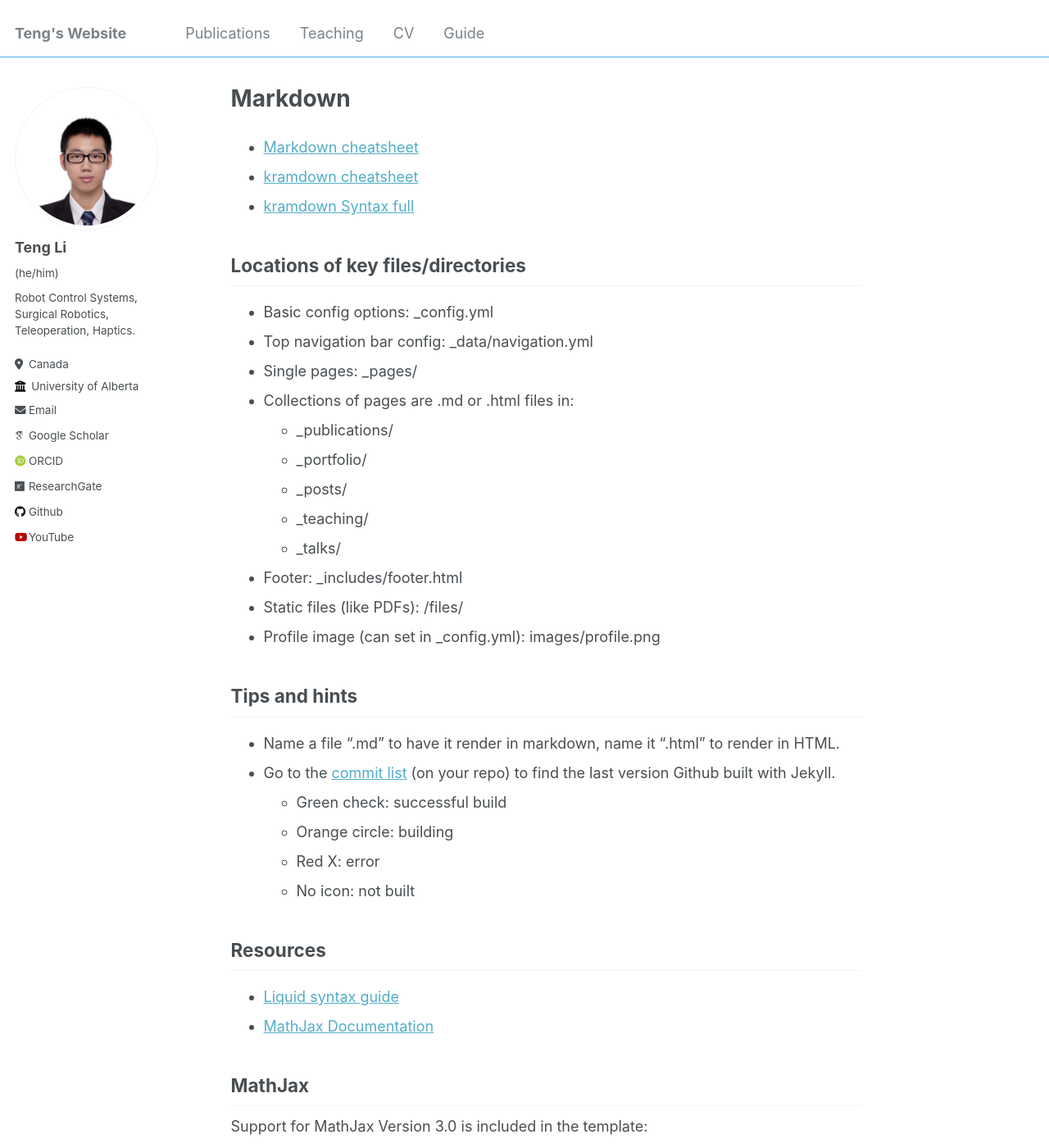
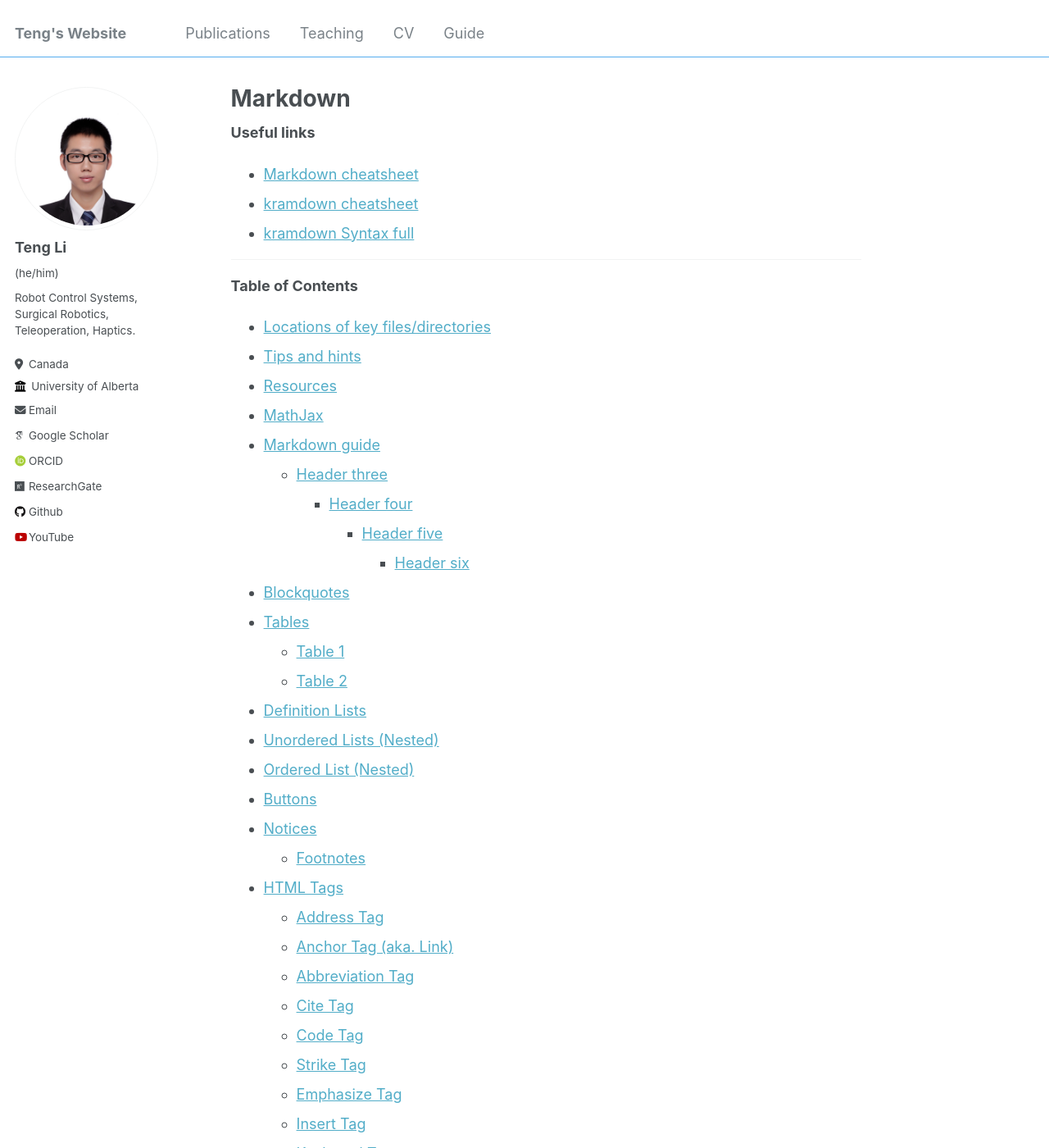
Before and after one commit to teng4/teng4.github.io, a Jekyll site: the page built from _pages/markdown.md, in a window 1280 px wide and 1400 px high. Shown: the whole window at 82% size. Built offline with Jekyll 4.4.1, drawn with Linux system fonts in a browser that asks for light colours; some web fonts are replaced; some of the changed text lies outside the part shown.

Commit message:
Update markdown.md

```diff
--- a/_pages/markdown.md
+++ b/_pages/markdown.md
@@ -7,9 +7,22 @@
   - /markdown.html
 ---
 
+**Useful links**
+
 * [Markdown cheatsheet](https://dieghernan.github.io/chulapa-101/cheatsheets/01-markdown-cheat-sheet)
 * [kramdown cheatsheet](https://dieghernan.github.io/chulapa-101/cheatsheets/02-kramdown-cheat-sheet)
 * [kramdown Syntax full](https://kramdown.gettalong.org/syntax.html)
+
+
+------------
+
+**Table of Contents**
+
+* This line is needed for generating TOC (Table of Contents), but won't appear. Replace '*' with '1' to create a numbered list.
+{:toc}
+
+------------
+
 
 ## Locations of key files/directories
 
```
